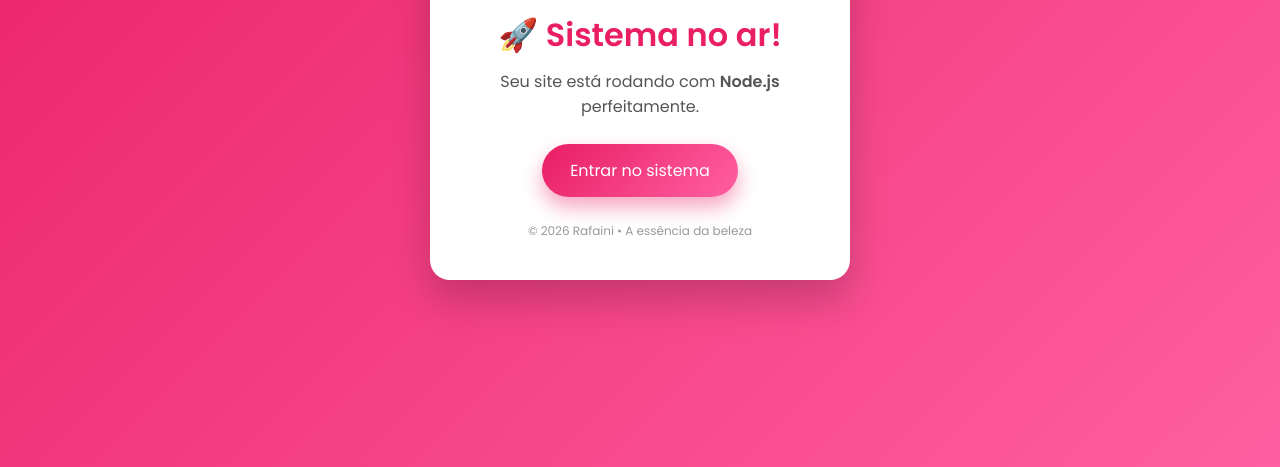
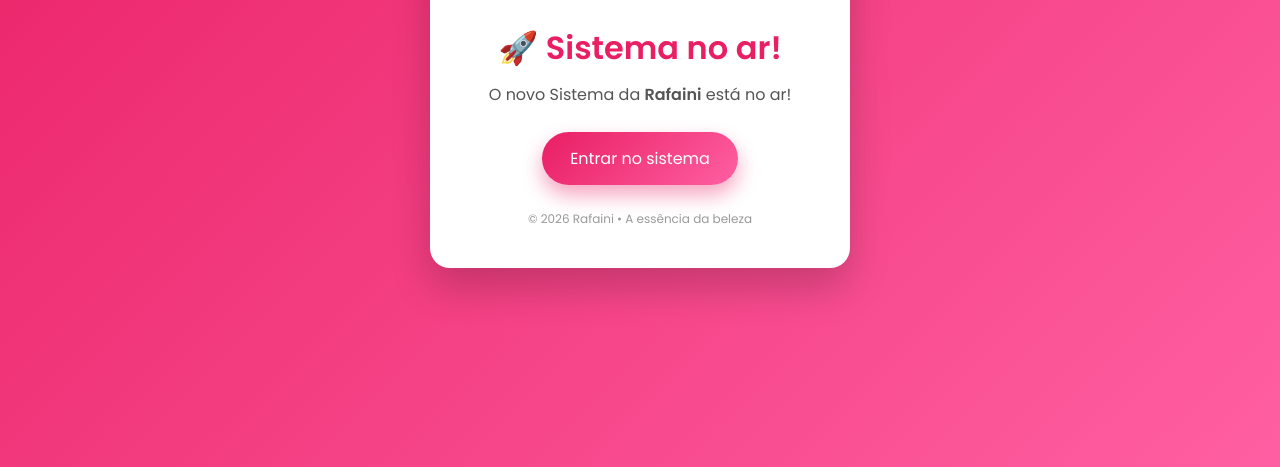
Before and after one commit to karinaSC/az204App, a website: page index.html in a window 1280 px wide. Shown: the part 333-800 px from the top of the page. Drawn offline with Linux system fonts and the light colour scheme.

```diff
--- a/index.html
+++ b/index.html
@@ -92,7 +92,7 @@
         <img src="rafaini.png" alt="Rafaini" class="logo">
 
         <h1>🚀 Sistema no ar!</h1>
-        <p>Seu site está rodando com <strong>Node.js</strong> perfeitamente.</p>
+        <p>O novo Sistema da  <strong>Rafaini</strong> está no ar!</p>
 
         <button onclick="alert('Olá  😄 Seja bem-vinda(o) ao sistema Rafaini!')">
             Entrar no sistema
```
